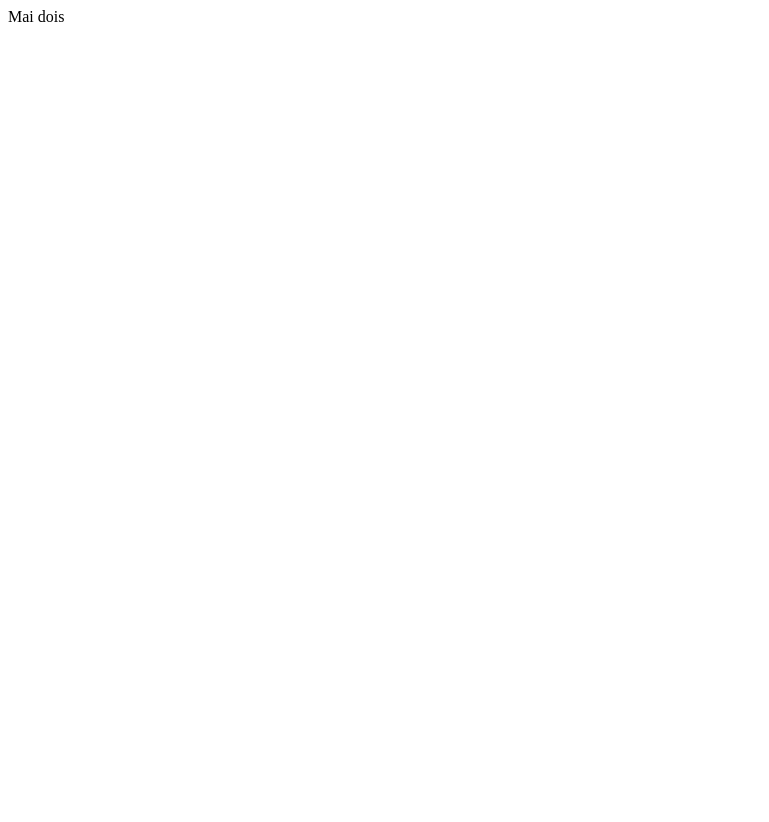
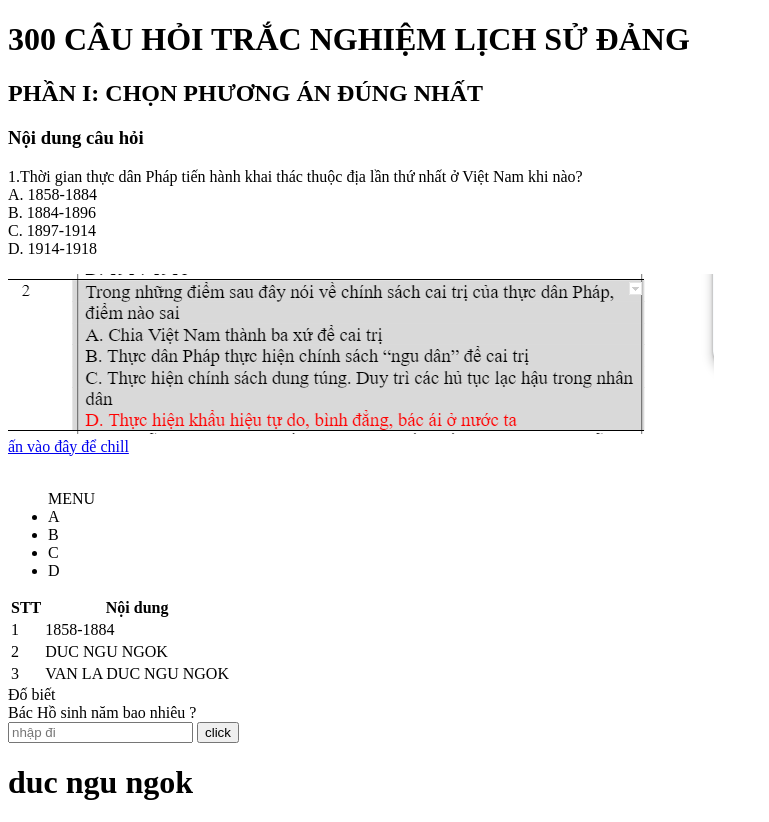
Before and after one commit to phuongmai1212/mai_hoc_web, a plain HTML site: page index.html in a window 1280 px wide. Shown: the whole page, without its empty margins (0-769 px from the left). Before the commit the page ends 800 px from the top, so only its background shows below. Drawn offline with Linux system fonts and the light colour scheme.

Commit message:
lsd fake

```diff
--- a/index.html
+++ b/index.html
@@ -4,9 +4,54 @@
     <meta charset="UTF-8">
     <meta http-equiv="X-UA-Compatible" content="IE=edge">
     <meta name="viewport" content="width=device-width, initial-scale=1.0">
-    <title>Document</title>
+    <title>ĐỀ CƯƠNG LỊCH SỬ ĐẢNG</title>
 </head>
 <body>
-    Mai dois
-</body>
+    <!-- DUC DANG GHET VAI LON-->
+    <h1>300 CÂU HỎI TRẮC NGHIỆM LỊCH SỬ ĐẢNG </h1>
+    <h2>PHẦN I: CHỌN PHƯƠNG ÁN ĐÚNG NHẤT</h2>
+    <h3>Nội dung câu hỏi</h3>
+    <p>1.Thời gian thực dân Pháp tiến hành khai thác thuộc địa lần thứ nhất ở Việt
+        Nam khi nào?<br>
+        A. 1858-1884<br>
+        B. 1884-1896<br>
+        C. 1897-1914<br>
+        D. 1914-1918<br>
+        </p>
+        <img src="lsd.png" alt="Trong những điểm sau"><br>
+        <a href="https://www.youtube.com/watch?v=Q5_-ub_nvtU&list=RDQ5_-ub_nvtU&start_radio=1">ấn vào đây để chill </a> <br><br>
+          <ul>
+            MENU
+            <li>A</li>
+            <li>B</li>
+            <li>C</li>
+            <li>D</li>
+          </ul>
+          <div>
+            <Table>
+                <thead>
+                    <th>STT</th>
+                    <th>Nội dung</th>
+                </thead>
+                <tbody>
+                    <tr>
+                        <td>1</td>
+                        <td>1858-1884</td>
+                    </tr>
+                    <tr>
+                        <td>2</td>
+                        <td>DUC NGU NGOK</td>
+                    </tr>
+                    <tr>
+                        <td>3</td>
+                        <td>VAN LA DUC NGU NGOK</td>
+                    </tr>
+                </tbody>
+              </Table>
+              Đố biết<br>
+              Bác Hồ sinh năm bao nhiêu ?<br>
+              <input type="text" name="123" id="1207" placeholder="nhập đi">
+              <button> click</button>
+          </div>
+          <h1 title="hiiii">duc ngu ngok</h1>
 </html>
```
Also changed, not shown: lsd.png (added).
